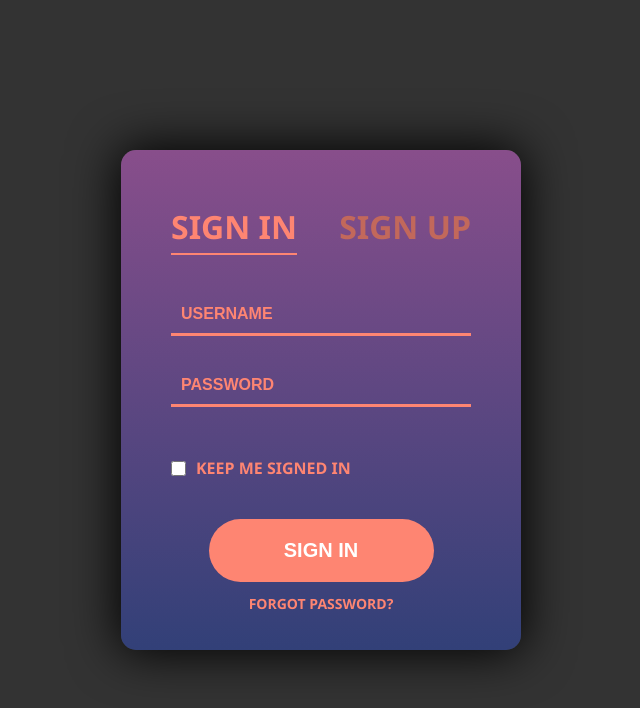
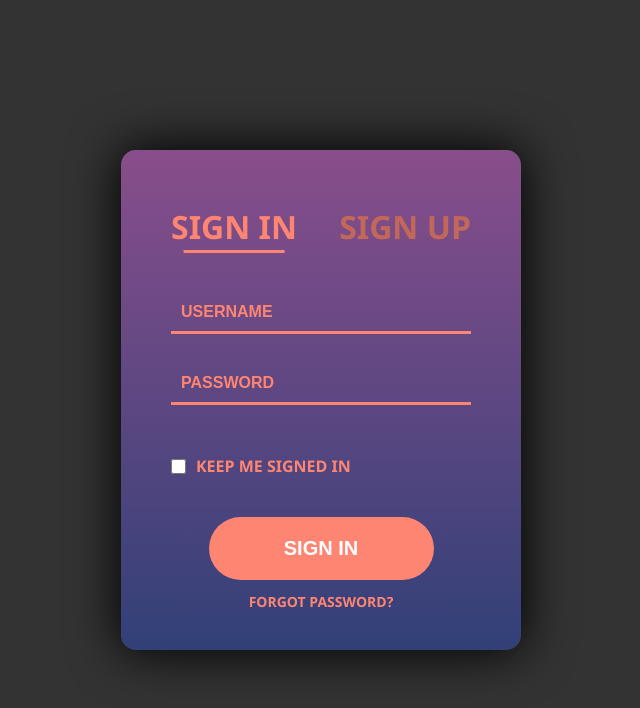
Before and after one commit to limorkeez/Daily_Codes, a plain HTML site: page Contacts_01/index.html in a window 1280 px wide. Shown: the whole page, without its empty margins (319-959 px from the left). Drawn offline with Linux system fonts and the light colour scheme.

Commit message:
added dec line with pseudo

```diff
--- a/Contacts_01/dist/css/style.css
+++ b/Contacts_01/dist/css/style.css
@@ -45,7 +45,19 @@ body{
 
 .active{
     color: #FE8572;
-    border-bottom: 2px solid #FE8572;
+    position: relative;
+    /* border-bottom: 2px solid #FE8572; */
+}
+
+.active::before{
+    content: "";
+    position: absolute;
+    width: 80%;
+    left: 50%;
+    bottom: 0;
+    transform: translate(-50%);
+    height: 3px;
+    background-color: #FE8572;
 }
 
 .inputs{
@@ -65,6 +77,7 @@ body{
     font-size: 16px;
     color: #FE8572;
 }
+
 
 .inputs input::placeholder{
     font-weight: bold;
```
